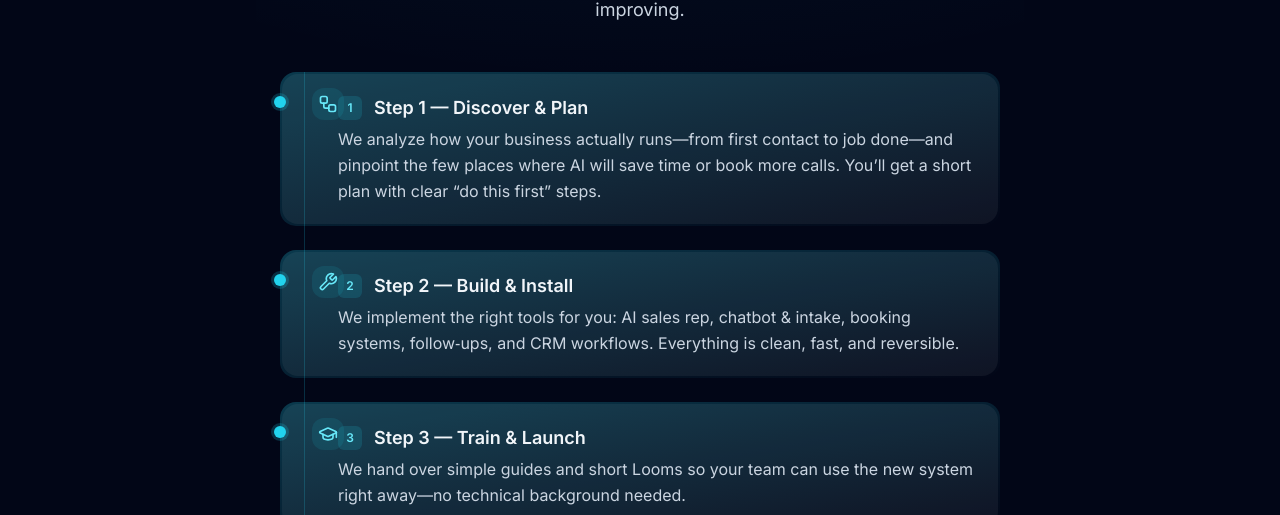
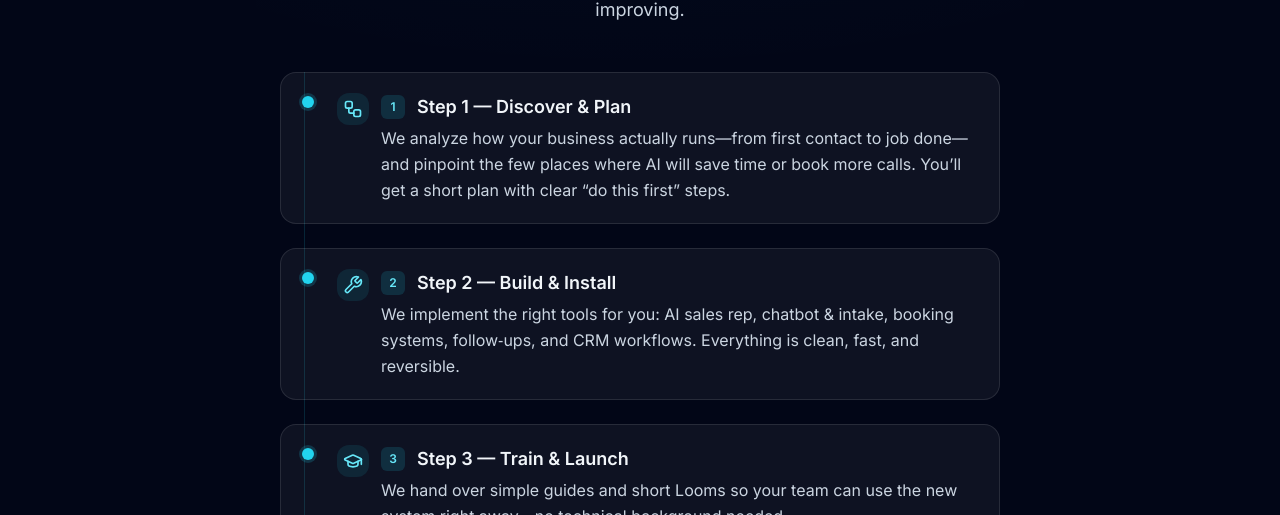
Before and after one commit to campbellhendee/elevair-clean, a Next.js app: page /process in a window 1280 px wide. Shown: the part 285-800 px from the top of the page. Built offline with nearby package versions, Linux system fonts and the light colour scheme; no server answers.

Commit message:
chore(process): refine layout for stability and polish (weaker header glow, static cards, cleaner timeline alignment, better spacing)

```diff
--- a/app/process/page.tsx
+++ b/app/process/page.tsx
@@ -39,7 +39,7 @@ export default function ProcessPage() {
   return (
     <div className="min-h-screen bg-slate-950 text-slate-100">
       <section
-        className="relative mx-auto max-w-3xl px-6 py-16 bg-[radial-gradient(800px_400px_at_50%_-10%,rgba(34,211,238,0.08),transparent)]"
+        className="relative mx-auto max-w-3xl px-6 py-16 bg-[radial-gradient(800px_400px_at_50%_-10%,rgba(34,211,238,0.04),transparent)]"
       >
         <header className="text-center mb-12">
           <h1 className="text-4xl font-bold tracking-tight sm:text-5xl mb-4">
@@ -55,7 +55,7 @@ export default function ProcessPage() {
           {/* Vertical timeline (desktop) */}
           <div
             aria-hidden
-            className="hidden md:block absolute left-6 top-0 bottom-0 w-px bg-cyan-400/20"
+            className="hidden md:block absolute left-6 top-0 bottom-0 w-px bg-cyan-400/15"
           />
 
           <div className="space-y-6">
@@ -102,27 +102,20 @@ function StepCard({
   children: ReactNode;
 }) {
   return (
-    <section
-      className="relative group rounded-2xl p-0.5 bg-gradient-to-br from-cyan-400/25 to-transparent"
-    >
+    <section className="relative">
       {/* Timeline node (desktop) */}
       <div
         aria-hidden
-        className="hidden md:block absolute -left-[6px] top-6 h-3 w-3 rounded-full bg-cyan-400 shadow-[0_0_0_3px_rgba(34,211,238,0.2)]"
+        className="hidden md:block absolute left-[22px] top-6 h-3 w-3 rounded-full bg-cyan-400 shadow-[0_0_0_3px_rgba(34,211,238,0.18)]"
       />
 
       <div
-        className="rounded-2xl bg-white/5 p-5 md:pl-14 transition-transform duration-300 group-hover:-translate-y-0.5 motion-reduce:transition-none motion-reduce:transform-none"
+        className="rounded-2xl bg-white/5 p-5 md:pl-14 border border-white/10 hover:border-white/20 transition-colors"
       >
         <div className="flex items-start gap-3">
-          {/* Icon position */}
-          <div className="hidden md:flex absolute left-8 top-4 h-8 w-8 items-center justify-center rounded-xl bg-cyan-400/10 text-cyan-300">
+          <div className="flex items-center justify-center h-8 w-8 rounded-xl bg-cyan-400/10 text-cyan-300">
             {icon}
           </div>
-          <div className="flex md:hidden items-center justify-center h-8 w-8 rounded-xl bg-cyan-400/10 text-cyan-300">
-            {icon}
-          </div>
-
           <div className="flex-1">
             <div className="flex items-center gap-3 mb-1">
               <span className="inline-flex h-6 min-w-6 items-center justify-center rounded-md bg-cyan-400/15 text-cyan-300 text-xs font-semibold">
```
